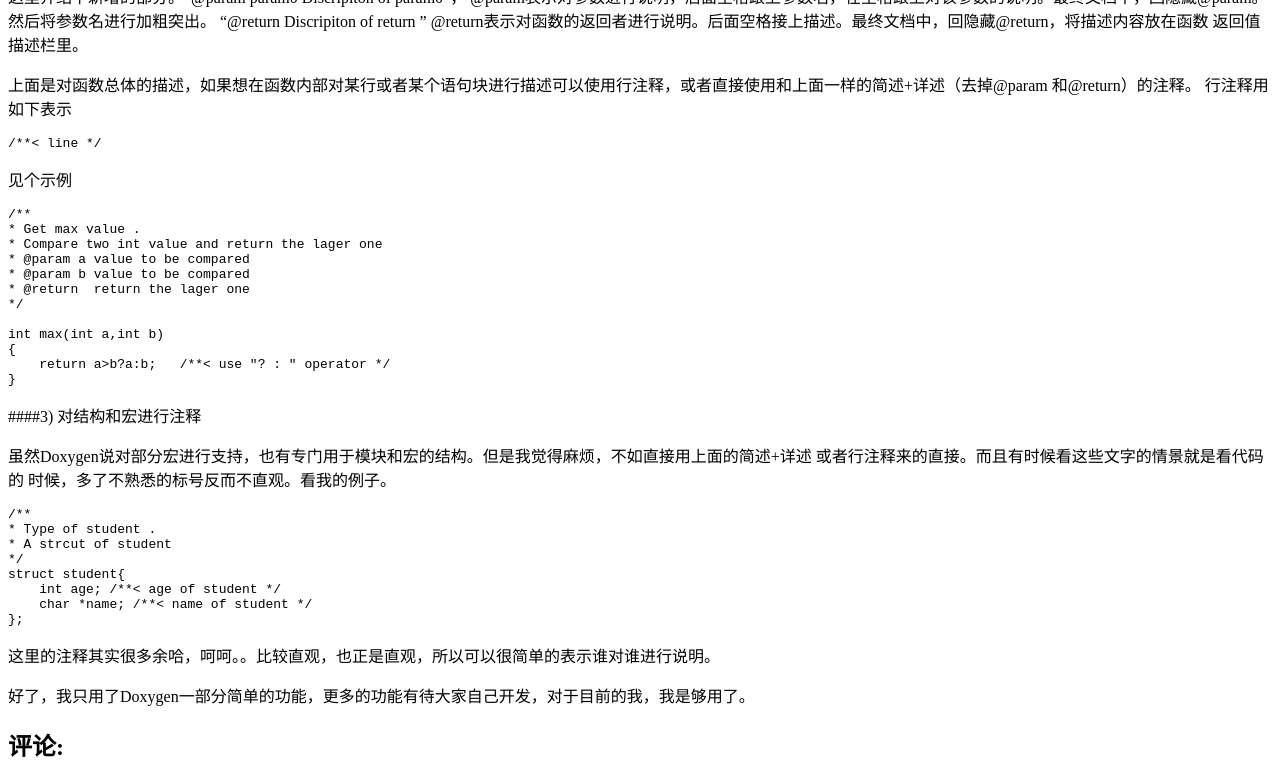
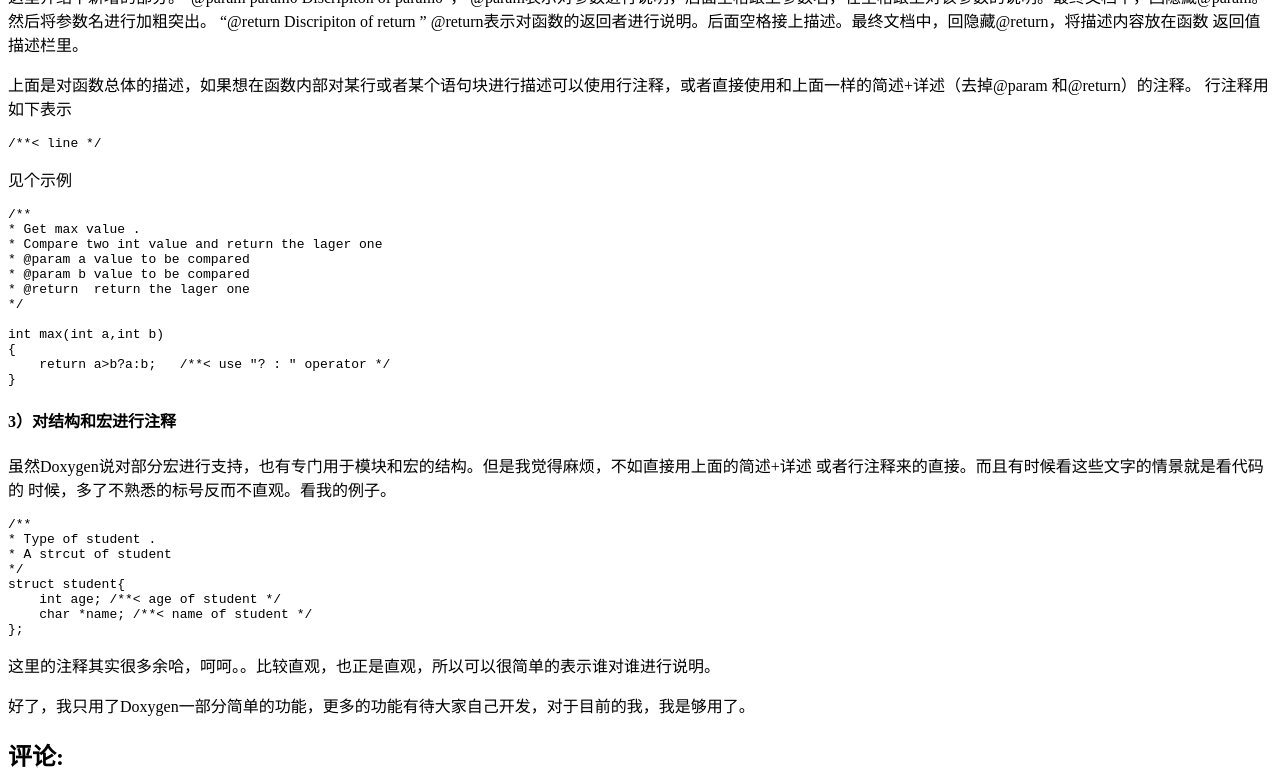
Before and after one commit to printhello/printhello.github.com, a Jekyll site: the page built from _posts/2012-07-10-doxygen.md, in a window 1280 px wide and 900 px high, scrolled down 1666 px, cut to the strip 0-778 px from the top of the window. Built offline with Jekyll 4.4.1, drawn with Linux system fonts in a browser that asks for light colours.

```diff
--- a/_posts/2012-07-10-doxygen.md
+++ b/_posts/2012-07-10-doxygen.md
@@ -103,7 +103,7 @@ JavaDoc的注释都是放在 /**   XXXX  */ 和通常的C注释很类似，只
     }
 
 
- ####3) 对结构和宏进行注释
+####3）对结构和宏进行注释
 
  虽然Doxygen说对部分宏进行支持，也有专门用于模块和宏的结构。但是我觉得麻烦，不如直接用上面的简述+详述 或者行注释来的直接。而且有时候看这些文字的情景就是看代码的
  时候，多了不熟悉的标号反而不直观。看我的例子。
```
